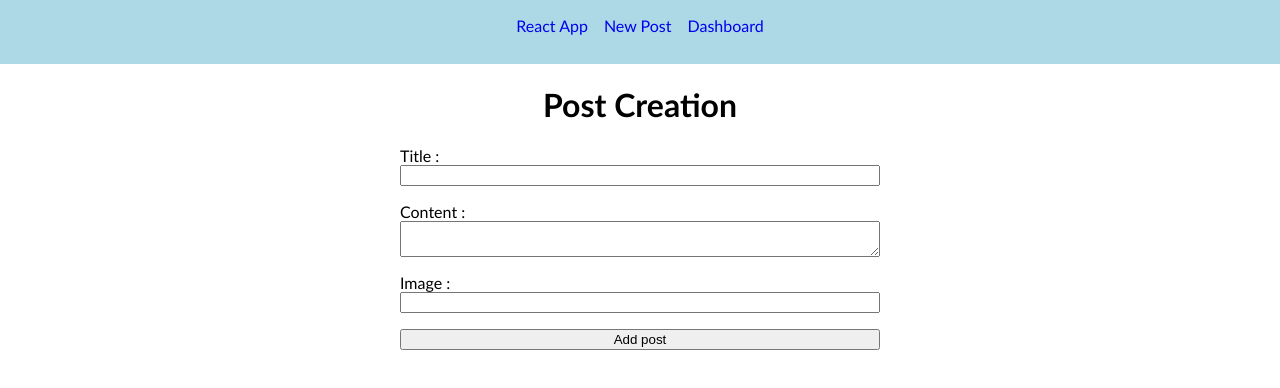
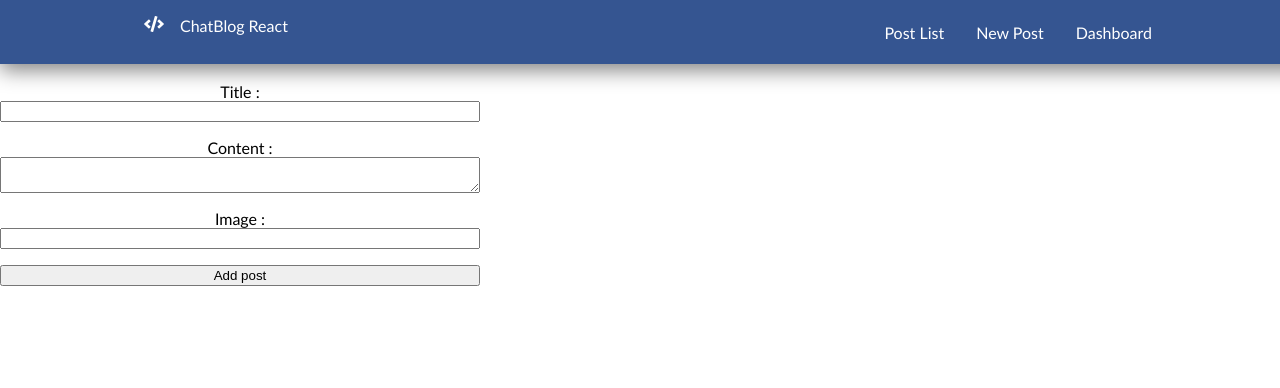
Before and after one commit to KiwiKoi/chatblog-react, a React (Create React App) app: page /newPost in a window 1280 px wide. Shown: the top 388 px of the page. Built offline with nearby package versions, Linux system fonts and the light colour scheme.

Commit message:
feat : rename header to navbar, set up navbar

```diff
--- a/package.json
+++ b/package.json
@@ -3,6 +3,11 @@
   "version": "0.1.0",
   "private": true,
   "dependencies": {
+    "@fortawesome/fontawesome-svg-core": "^1.2.35",
+    "@fortawesome/free-brands-svg-icons": "^5.15.3",
+    "@fortawesome/free-regular-svg-icons": "^5.15.3",
+    "@fortawesome/free-solid-svg-icons": "^5.15.3",
+    "@fortawesome/react-fontawesome": "^0.1.14",
     "@testing-library/jest-dom": "^5.16.4",
     "@testing-library/react": "^13.3.0",
     "@testing-library/user-event": "^13.5.0",
--- a/src/App.tsx
+++ b/src/App.tsx
@@ -1,4 +1,4 @@
-import Header from "./Header";
+import Navbar from "./Navbar";
 import PostList from "./PostList";
 import { Routes, Route } from "react-router-dom";
 import PostDetail from "./PostDetail";
@@ -8,7 +8,7 @@ import Dashboard from "./Dashboard";
 function App() {
   return (
     <>
-      <Header />
+      <Navbar />
       <Routes>
         <Route path="/" element={<PostList />} />
         <Route path="/posts/:id" element={<PostDetail />} />
--- a/src/Dashboard/dashboard.module.scss
+++ b/src/Dashboard/dashboard.module.scss
@@ -1,3 +1,3 @@
 .dashboardComponent{
-    margin: 4rem auto;
+    padding: 4rem auto;
 }
--- /dev/null
+++ b/src/Navbar/index.tsx
@@ -0,0 +1,64 @@
+import { useState } from "react";
+import { Link } from "react-router-dom";
+import { faBars, faCode } from "@fortawesome/free-solid-svg-icons";
+import { FontAwesomeIcon } from "@fortawesome/react-fontawesome";
+
+import styles from "./navbar.module.scss";
+
+function Navbar() {
+  const [expandNavbar, setExpandNavbar] = useState<string | null>(null);
+
+  const navbarToggler = () => {
+    expandNavbar === null
+      ? setExpandNavbar(styles.expandNavbar)
+      : setExpandNavbar(null);
+  };
+
+  return (
+    <>
+      <nav className={styles.navbar}>
+        <div className={styles.navbarContent}>
+          <div className={styles.navbarBrand}>
+            <FontAwesomeIcon icon={faCode} />
+            ChatBlog React
+          </div>
+          <button
+            type="button"
+            onClick={() => navbarToggler()}
+            className={styles.navbarToggle}
+          >
+            <FontAwesomeIcon icon={faBars} />
+          </button>
+          {!expandNavbar && (
+            <div className={styles.navLinks}>
+              <Link to={"/"} className={styles.navLink}>
+                Post List
+              </Link>
+              <Link to={"/newPost"} className={styles.navLink}>
+                New Post
+              </Link>
+              <Link to={"/dashboard"} className={styles.navLink}>
+                Dashboard
+              </Link>
+            </div>
+          )}
+        </div>
+      </nav>
+      <div className={`${styles.mobileMenu} ${expandNavbar}`}>
+        <div className={styles.mobileNavLinks}>
+          <Link to={"/"} className={styles.navLink}>
+            Post List
+          </Link>
+          <Link to={"/newPost"} className={styles.navLink}>
+            New Post
+          </Link>
+          <Link to={"/dashboard"} className={styles.navLink}>
+            Dashboard
+          </Link>
+        </div>
+      </div>
+    </>
+  );
+}
+
+export default Navbar;
--- /dev/null
+++ b/src/Navbar/navbar.module.scss
@@ -0,0 +1,97 @@
+.navbar {
+  display: flex;
+  position: fixed;
+  z-index: 2;
+  flex-direction: row;
+  background-color: #355591;
+  color: aliceblue;
+  width: 100%;
+  padding: 1rem;
+  box-shadow: 0px 6px 20px grey;
+
+  .navbarContent {
+    display: flex;
+    flex-direction: row;
+    justify-content: space-between;
+    max-width: 1024px;
+    width: 100%;
+    margin: auto;
+
+    .navbarToggle {
+      display: block;
+      cursor: pointer;
+      height: 2rem;
+      width: 2rem;
+      color: white;
+      background: none;
+      border: none;
+
+      @media screen and (min-width: 720px) {
+        display: none;
+      }
+    }
+    .navbarBrand {
+      display: flex;
+      flex-direction: row;
+      height: 2rem;
+      color: white;
+      gap: 1rem;
+
+      img {
+        height: 100%;
+        width: "auto";
+        padding-right: 1rem;
+        color: white;
+      }
+      a {
+        margin: auto;
+      }
+    }
+    .navLinks {
+      display: none;
+      flex-direction: row;
+      margin: auto 0;
+      .navLink {
+        padding-left: 1rem;
+        padding-right: 1rem;
+        color: white;
+
+        &:hover {
+          color: rgba(255, 255, 255, 0.5);
+        }
+      }
+
+      @media screen and (min-width: 720px) {
+        display: flex;
+      }
+    }
+  }
+}
+
+.mobileMenu {
+  position: absolute;
+  z-index: 1;
+  display: flex;
+  flex-direction: column;
+  background-color: #355591;
+  color: white;
+  height: fit-content;
+  width: 100vw;
+  margin-top: 4rem;
+  top: -80%;
+  transition: top 700ms linear 0s;
+
+  .mobileNavLinks {
+    display: flex;
+    flex-direction: column;
+    justify-content: flex-start;
+    text-align: left;
+    gap: 1rem;
+    padding: 2rem;
+    margin: 0 auto;
+  }
+
+  &.expandNavbar {
+    top: 0;
+  }
+}
--- a/src/PostCreate/postCreate.module.scss
+++ b/src/PostCreate/postCreate.module.scss
@@ -1,7 +1,7 @@
 .postCreateComponent {
   display: flex;
   flex-direction: column;
-  margin: 4rem auto;
+  padding: 4rem auto;
   max-width: 30rem;
   .title {
     text-align: center;
--- a/src/PostDetail/postDetail.module.scss
+++ b/src/PostDetail/postDetail.module.scss
@@ -1,7 +1,7 @@
 .postDetailComponent {
     display: flex;
     flex-direction: column;
-    margin: 4rem auto;
+    padding: 4rem auto;
 
     .textContent{
         margin: auto;
--- a/src/PostList/postList.module.scss
+++ b/src/PostList/postList.module.scss
@@ -1,7 +1,8 @@
 .postListComponent {
   display: flex;
   flex-direction: column;
-  margin: 4rem 2rem;
+  padding: 4rem 2rem;
+  margin: auto;
   max-width: 35rem;
   .postTitle {
     padding: 1rem;
@@ -15,7 +16,6 @@
   }
 
   @media screen and (min-width: 650px){
-    margin: 4rem auto;
-
+    padding: 4rem 0;
   }
 }
--- a/src/header/header.module.scss
+++ /dev/null
@@ -1,15 +0,0 @@
-.headerComponent {
-    display: flex;
-    flex-direction: row;
-    justify-content: center;
-    background-color: lightblue;
-    width: 100%;
-    height: 4rem;
-    position: fixed;
-    top: 0;
-    gap: 1rem;
-    .headerLink {
-      display: flex;
-      margin: 1rem 0;
-    }
-  }
--- a/src/header/index.tsx
+++ /dev/null
@@ -1,14 +0,0 @@
-import { Link } from 'react-router-dom'
-import styles from './header.module.scss'
-
-function Header() {
-  return (
-    <header className={styles.headerComponent}>
-        <Link to={'/'} className={styles.headerLink}>React App</Link>
-        <Link to={'/newPost'} className={styles.headerLink}>New Post</Link>
-        <Link to={'/dashboard'} className={styles.headerLink}>Dashboard</Link>
-    </header>
-  )
-}
-
-export default Header
--- a/src/index.scss
+++ b/src/index.scss
@@ -1,7 +1,19 @@
-body {
-  a {
-    text-decoration: none;
+html {
+  height: 100%;
+  min-height: 100%;
+  margin: 0;
+
+  body {
+    margin: 0;
+    font-family: "Calibri", sans-serif;
+    padding: 0;
+    text-align: center;
+    min-height: 100vh;
+    height: 100%;
+    overflow-x: hidden;
+
+    a {
+      text-decoration: none;
+    }
   }
-  margin: 0;
-  font-family: "Calibri", sans-serif;
 }
```
Also changed, not shown: 1 other file (tests, documents, lock files or other folders).
